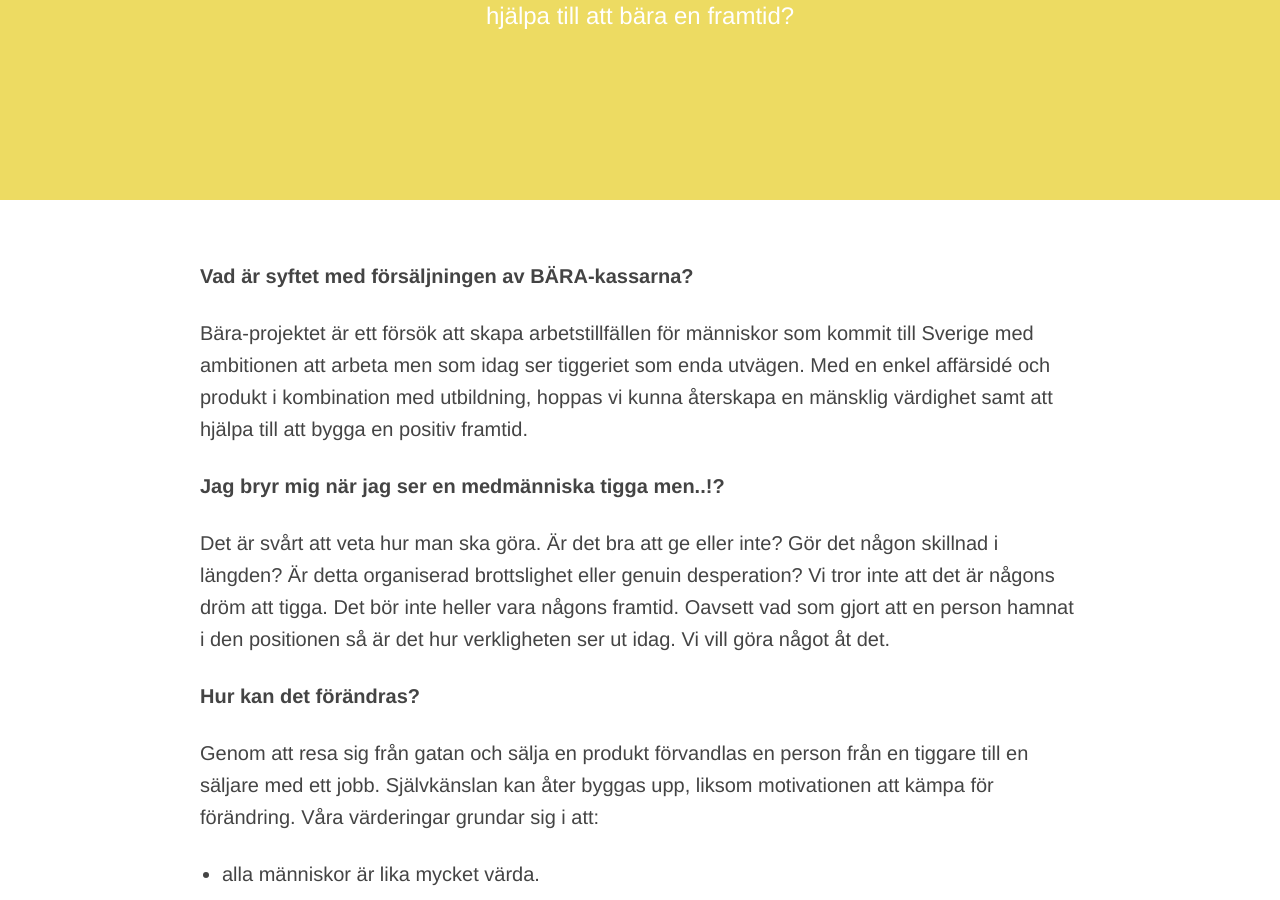
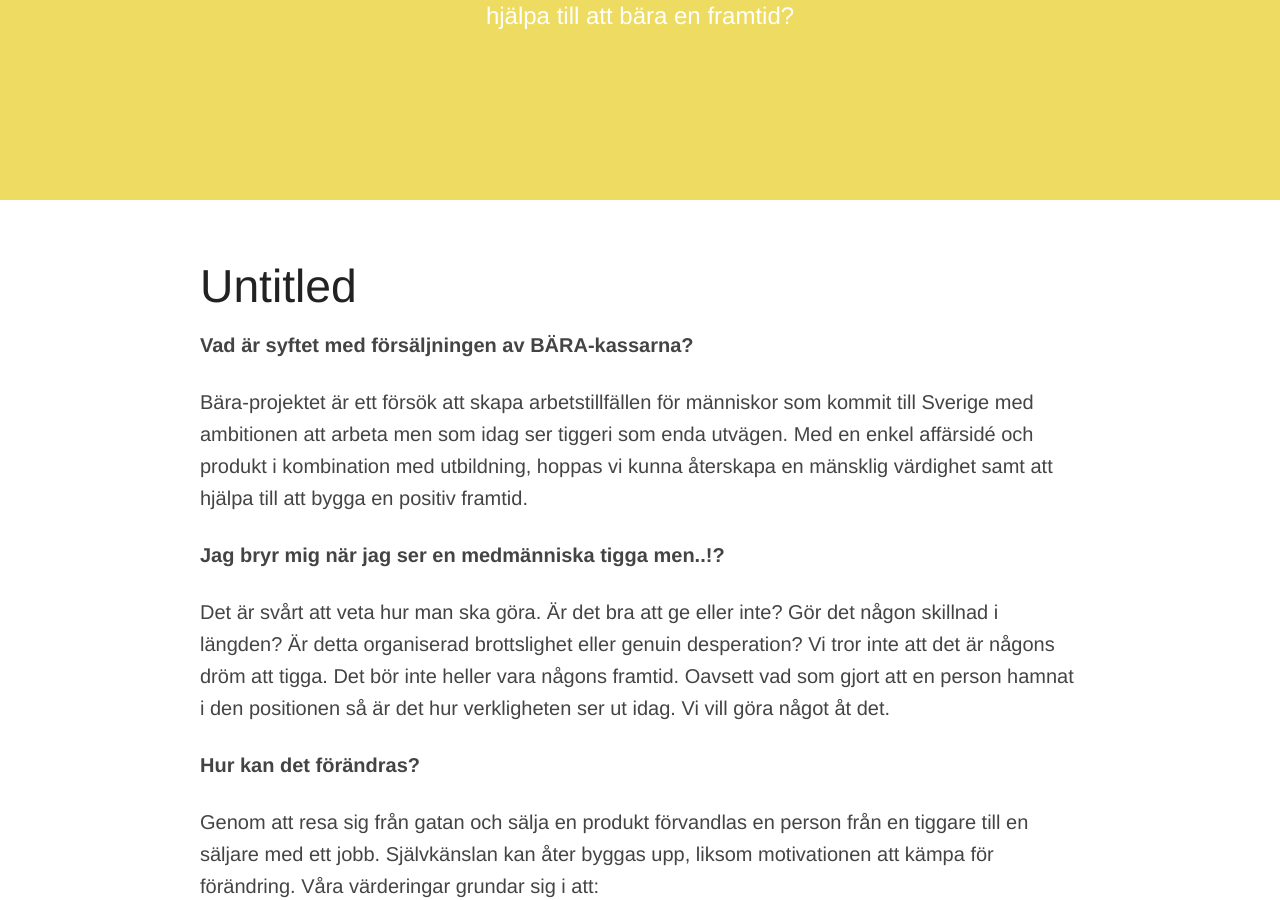
Before and after one commit to bara-se/bara-se.github.io, a Jekyll site: the page built from _posts/0100-01-01-index.md, in a window 1280 px wide and 900 px high, scrolled down 394 px. Built offline with Jekyll 4.4.1, drawn with Linux system fonts in a browser that asks for light colours.

Commit message:
Updated 0100-01-01-index.md

```diff
--- a/_posts/0100-01-01-index.md
+++ b/_posts/0100-01-01-index.md
@@ -2,12 +2,12 @@
 layout: page
 published: true
 permalink: /
-title: ""
+title: Untitled
 ---
 
 **Vad är syftet med försäljningen av** **BÄRA-kassarna?**
 
-Bära-projektet är ett försök att skapa arbetstillfällen för människor som kommit till Sverige med ambitionen att arbeta men som idag ser tiggeriet som enda utvägen. Med en enkel affärsidé och produkt i kombination med utbildning, hoppas vi kunna återskapa en mänsklig värdighet samt att hjälpa till att bygga en positiv framtid.
+Bära-projektet är ett försök att skapa arbetstillfällen för människor som kommit till Sverige med ambitionen att arbeta men som idag ser tiggeri som enda utvägen. Med en enkel affärsidé och produkt i kombination med utbildning, hoppas vi kunna återskapa en mänsklig värdighet samt att hjälpa till att bygga en positiv framtid.
 
 **Jag bryr mig när jag ser en medmänniska tigga men..!?**
 
```
